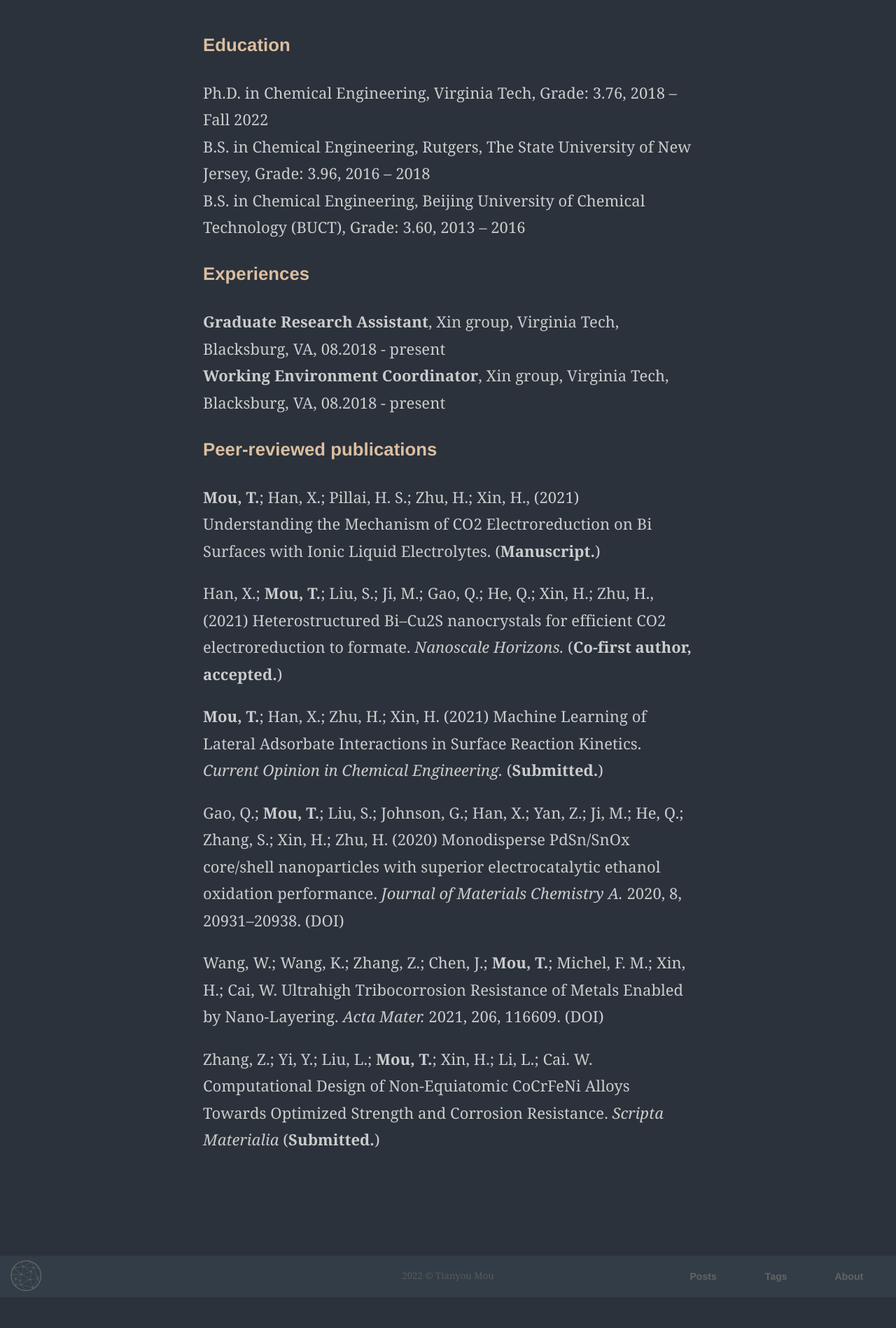
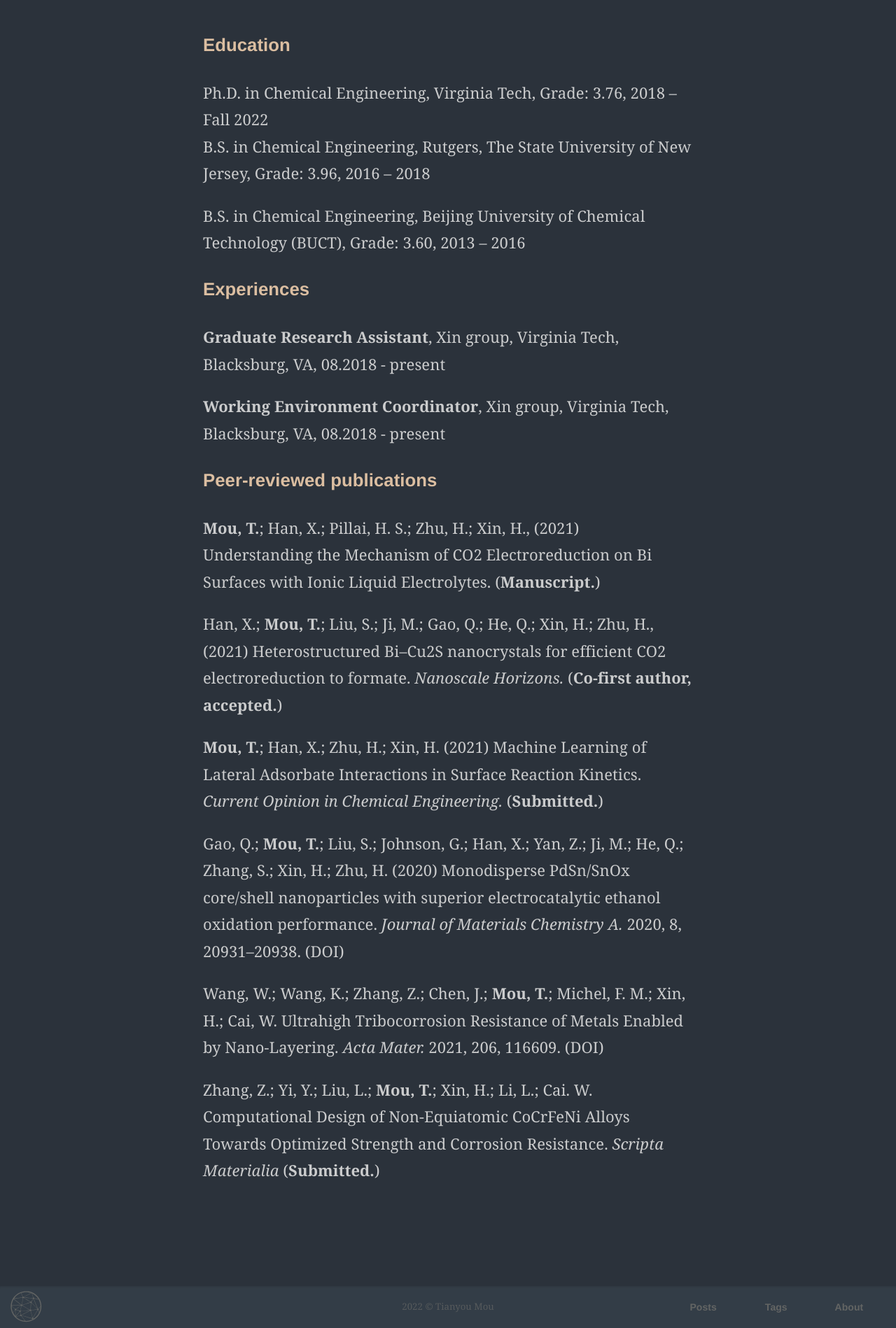
Before and after one commit to mutianyou2013/mutianyou2013.github.io, a Jekyll site: the page built from _pages/about.html, in a window 1280 px wide. Shown: the part 676-2574 px from the top of the page at 70% size. Built offline with Jekyll 4.4.1, drawn with Linux system fonts in a browser that asks for light colours; some web fonts are replaced; before the commit the page ends 2530 px from its top, so only the background shows below that.

```diff
--- a/_pages/about.html
+++ b/_pages/about.html
@@ -41,12 +41,12 @@ permalink: about:output_ext
       </ul>
       <h3>Education</h3>
       <p>Ph.D. in Chemical Engineering, Virginia Tech, Grade: 3.76, 2018 – Fall 2022<br>
-	B.S. in Chemical Engineering, Rutgers, The State University of New Jersey, Grade: 3.96, 2016 – 2018<br>
-	B.S. in Chemical Engineering, Beijing University of Chemical Technology (BUCT), Grade: 3.60, 2013 – 2016<br></p>
+	B.S. in Chemical Engineering, Rutgers, The State University of New Jersey, Grade: 3.96, 2016 – 2018</p>
+      <p>B.S. in Chemical Engineering, Beijing University of Chemical Technology (BUCT), Grade: 3.60, 2013 – 2016</p>
       <h3>Experiences</h3>
-      <p><b>Graduate Research Assistant</b>, Xin group, Virginia Tech, Blacksburg, VA, 08.2018 - present<br>
+      <p><b>Graduate Research Assistant</b>, Xin group, Virginia Tech, Blacksburg, VA, 08.2018 - present</p>
 
-	<b>Working Environment Coordinator</b>, Xin group, Virginia Tech, Blacksburg, VA, 08.2018 - present<br></p>
+      <p><b>Working Environment Coordinator</b>, Xin group, Virginia Tech, Blacksburg, VA, 08.2018 - present</p>
       <h3>Peer-reviewed publications</h3>
       <p><b>Mou, T.</b>; Han, X.; Pillai, H. S.; Zhu, H.; Xin, H., (2021) Understanding the Mechanism of CO2 Electroreduction on Bi Surfaces with Ionic Liquid Electrolytes. (<b>Manuscript.</b>)</p>
       <p>Han, X.; <b>Mou, T.</b>; Liu, S.; Ji, M.; Gao, Q.; He, Q.; Xin, H.; Zhu, H., (2021) Heterostructured Bi–Cu2S nanocrystals for efficient CO2 electroreduction to formate. <i>Nanoscale Horizons.</i> (<b>Co-first author, accepted.</b>)</p>
```
